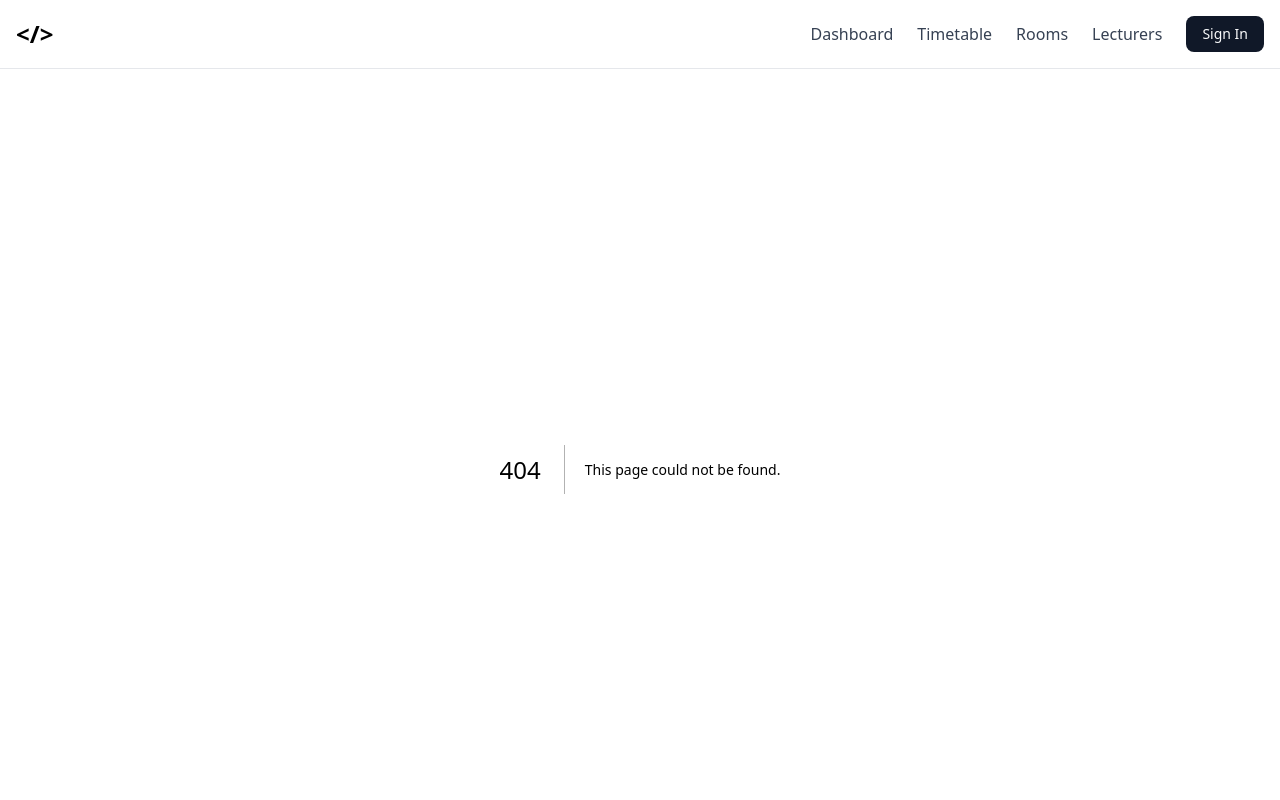
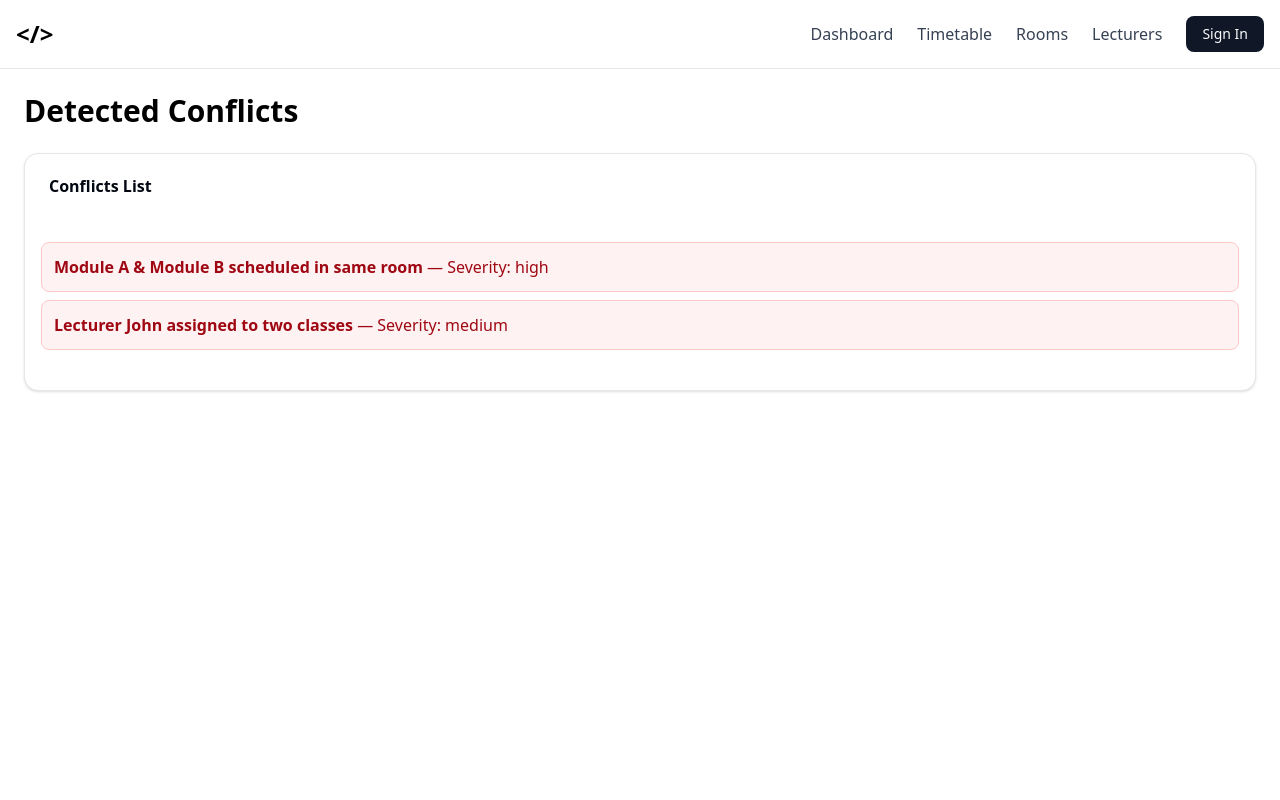
Before and after one commit to Shema-arsene/timetable-conflict-detector, a Next.js app: page /conflicts in a window 1280 px wide. Before the commit this address had no page. Shown: the top 800 px of the page. Built offline with nearby package versions, Linux system fonts and the light colour scheme.

Commit message:
Create a conflicts page to view all conflicts

```diff
--- /dev/null
+++ b/app/conflicts/page.tsx
@@ -0,0 +1,45 @@
+import React from "react"
+import { Card, CardHeader, CardTitle, CardContent } from "@/components/ui/card"
+
+const ConflictsPage = () => {
+  const conflicts = [
+    {
+      id: 1,
+      issue: "Module A & Module B scheduled in same room",
+      severity: "high",
+    },
+    {
+      id: 2,
+      issue: "Lecturer John assigned to two classes",
+      severity: "medium",
+    },
+  ]
+
+  return (
+    <div className="min-h-screen p-6 space-y-6">
+      <h1 className="text-3xl font-semibold">Detected Conflicts</h1>
+
+      <Card>
+        <CardHeader>
+          <CardTitle>Conflicts List</CardTitle>
+        </CardHeader>
+        <CardContent>
+          <div className="p-4">
+            <ul className="space-y-2">
+              {conflicts.map((c) => (
+                <li
+                  key={c.id}
+                  className="p-3 rounded-md bg-red-50 border border-red-200 text-red-800"
+                >
+                  <strong>{c.issue}</strong> — Severity: {c.severity}
+                </li>
+              ))}
+            </ul>
+          </div>
+        </CardContent>
+      </Card>
+    </div>
+  )
+}
+
+export default ConflictsPage
```
